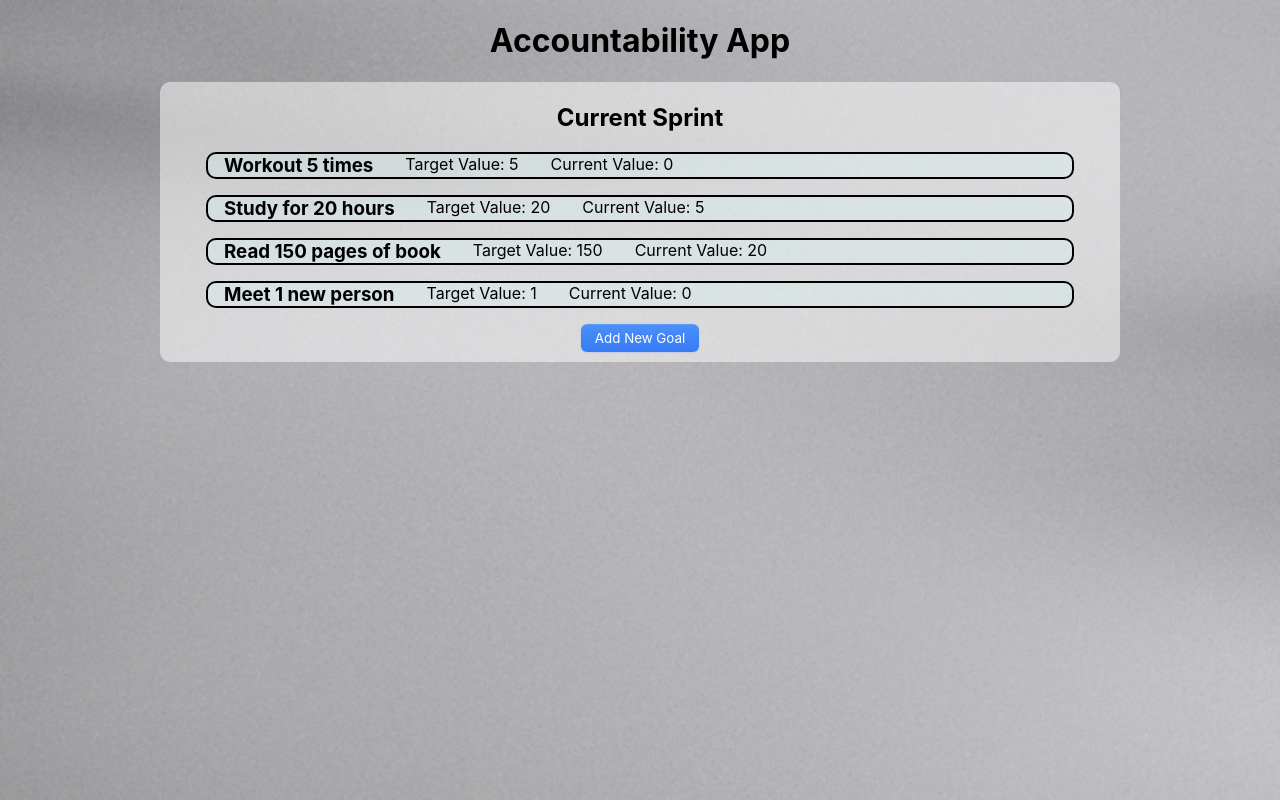
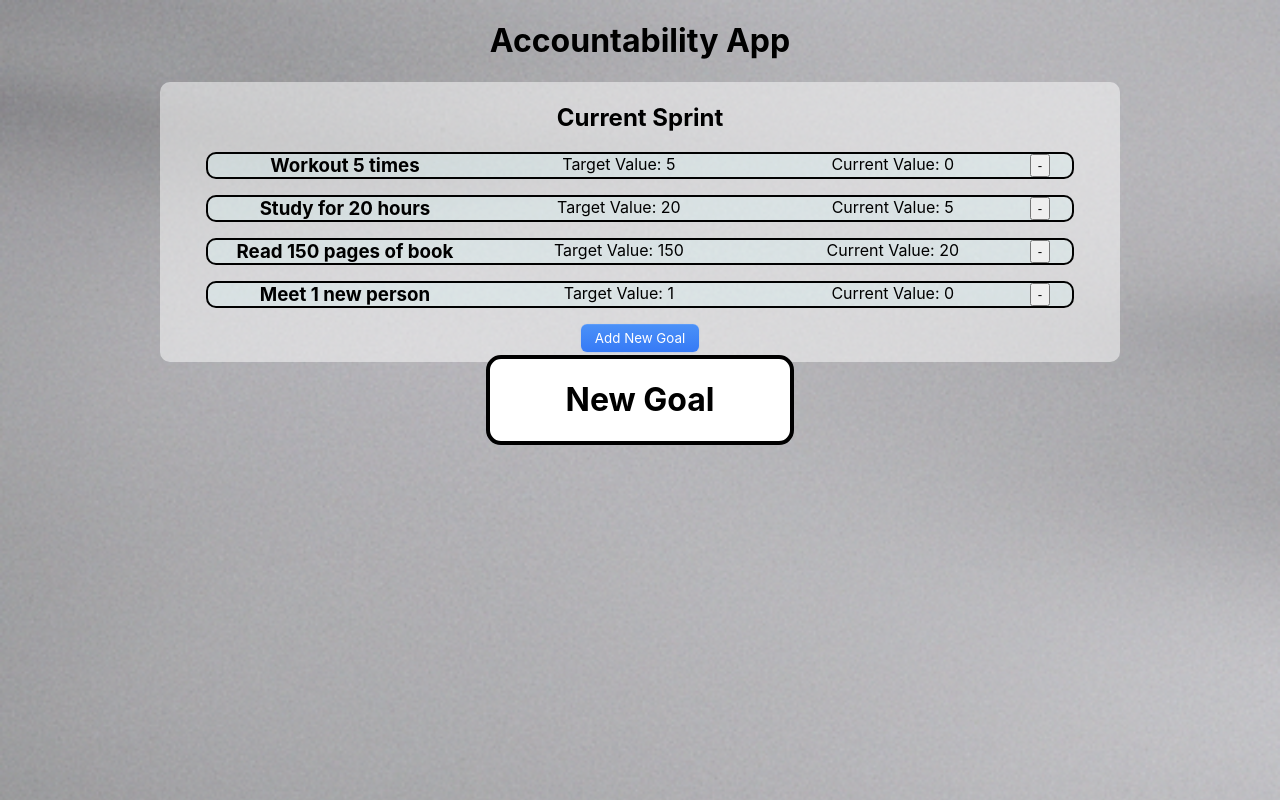
Before and after one commit to leichtaustin/selfimprovementapp, a React (Create React App) app: page / in a window 1280 px wide. Built offline with nearby package versions, Linux system fonts and the light colour scheme.

Commit message:
Added initial dialog box creation

```diff
--- a/src/components/goalCard/goalCard.css
+++ b/src/components/goalCard/goalCard.css
@@ -9,4 +9,5 @@
 
 .dataContainer {
     margin: 0rem 1rem;
+    width: 28%;
 }
--- a/src/components/goalCard/goalCard.js
+++ b/src/components/goalCard/goalCard.js
@@ -1,15 +1,24 @@
 import React from 'react';
 import './goalCard.css';
+import { useDispatch } from 'react-redux';
+import { removeFromCard } from '../sprintCard/sprintCardSlice';
 //import { sampleGoal } from "../../utils/data";
 
 export const GoalCard = (props) => {
 
+    const dispatch = useDispatch();
+
+    const handleRemove = (e) => {
+        e.preventDefault();
+        dispatch(removeFromCard(props.goal));
+    }
 
     return (
         <div className='goalCardContainer' aria-label='Goal Card'>
             <h3 className='dataContainer' id='goalName' aria-label='Goal Name'>{props.goal.name}</h3>
             <p className='dataContainer' id='targetValue' aria-label='Target Value'>Target Value: {props.goal.targetValue}</p>
             <p className='dataContainer' id='currentValue' aria-label='Current Value'>Current Value: {props.goal.currentValue}</p>
+            <button onClick={handleRemove}>-</button>
         </div>
     )
 }
--- a/src/components/sprintCard/SprintCard.js
+++ b/src/components/sprintCard/SprintCard.js
@@ -1,13 +1,14 @@
 import React from 'react';
-import { useSelector } from 'react-redux';
+import { useDispatch, useSelector } from 'react-redux';
 import { GoalCard } from '../goalCard/goalCard';
-// import { goalArray } from '../../utils/data';
 import { selectGoalsInCard } from './sprintCardSlice';
+import { AddNewGoal } from './addNewGoal';
 import './sprintCard.css';
 
 export const SprintCard = (props) => {
 
     const goalsArr = useSelector(selectGoalsInCard);
+
 
     return (
         <div className='sprintCardContainer'>
@@ -18,6 +19,7 @@ export const SprintCard = (props) => {
                 )
             })}
             <button class="button-10" aria-label='Add New Goal'>Add New Goal</button>
+            <AddNewGoal/>
 
         </div>
     )
--- /dev/null
+++ b/src/components/sprintCard/addNewGoal.css
@@ -0,0 +1,17 @@
+.addNewGoalContainer {
+    display: block;
+    position: fixed;
+    top: 50%;
+    left: 50%;
+    transform: translate(-50%, -50%);
+    width: 300px;
+    height: fit-content;
+    max-height: 75%;
+    background-color: white;
+    border: solid black 4px;
+    border-radius: 15px;
+    color: black;
+    text-align: left;
+    overflow-y: auto;
+    text-align: center;
+}
--- /dev/null
+++ b/src/components/sprintCard/addNewGoal.js
@@ -0,0 +1,12 @@
+import React from 'react';
+import './addNewGoal.css'
+
+export const AddNewGoal = () => {
+
+
+    return (
+        <div aria-label='Add New Goal' className='addNewGoalContainer'>
+            <h1>New Goal</h1>
+        </div>
+    )
+}
```
